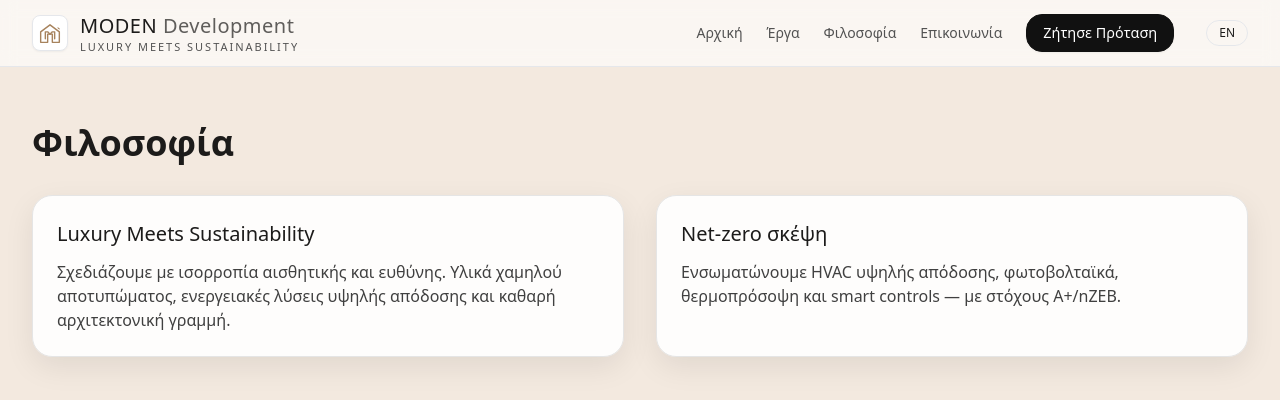
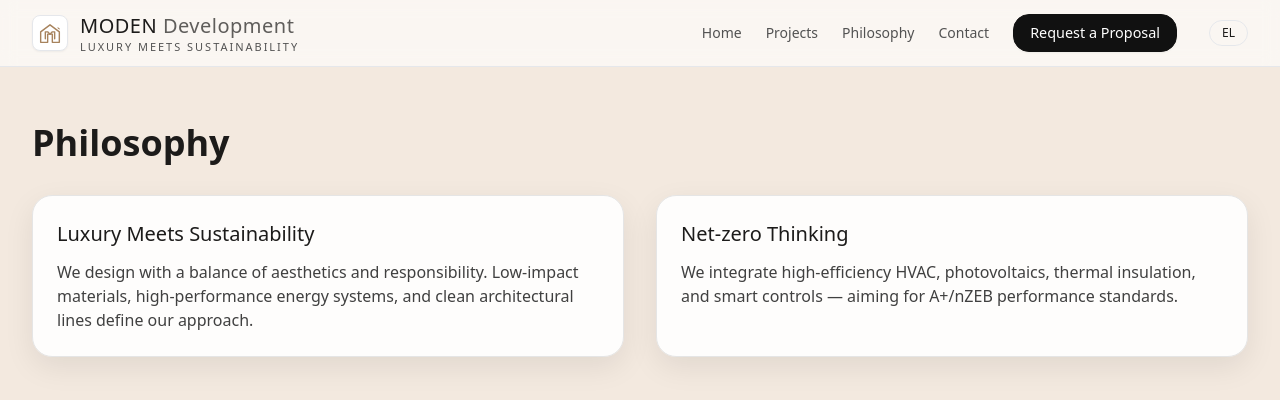
Before and after one commit to konstantinostragaris-art/moden-full-site, a Next.js app in the folder MODEN-Full-Modern-Desert/: page /en/philosophy in a window 1280 px wide. Shown: the top 400 px of the page. Built offline with nearby package versions, Linux system fonts and the light colour scheme.

Commit message:
Implement Philosophy page with navigation and sections

```diff
--- a/MODEN-Full-Modern-Desert/app/en/philosophy/page.tsx
+++ b/MODEN-Full-Modern-Desert/app/en/philosophy/page.tsx
@@ -1,2 +1,38 @@
-import PageEL from '../../philosophy/page'
-export default PageEL
+// app/en/philosophy/page.tsx
+import Nav from '@/components/Nav'
+import Section from '@/components/Section'
+
+export const metadata = {
+  title: 'Philosophy — MODEN Development',
+}
+
+export default function Page() {
+  return (
+    <div>
+      <Nav lang="en" />
+
+      <Section className="py-14">
+        <h1 className="text-3xl sm:text-4xl font-semibold mb-8">Philosophy</h1>
+
+        <div className="grid lg:grid-cols-2 gap-8">
+          <div className="card p-6">
+            <h3 className="text-xl font-medium">Luxury Meets Sustainability</h3>
+            <p className="mt-3 text-neutral-700">
+              We design with a balance of aesthetics and responsibility.
+              Low-impact materials, high-performance energy systems,
+              and clean architectural lines define our approach.
+            </p>
+          </div>
+
+          <div className="card p-6">
+            <h3 className="text-xl font-medium">Net-zero Thinking</h3>
+            <p className="mt-3 text-neutral-700">
+              We integrate high-efficiency HVAC, photovoltaics, thermal insulation,
+              and smart controls — aiming for A+/nZEB performance standards.
+            </p>
+          </div>
+        </div>
+      </Section>
+    </div>
+  )
+}
```
